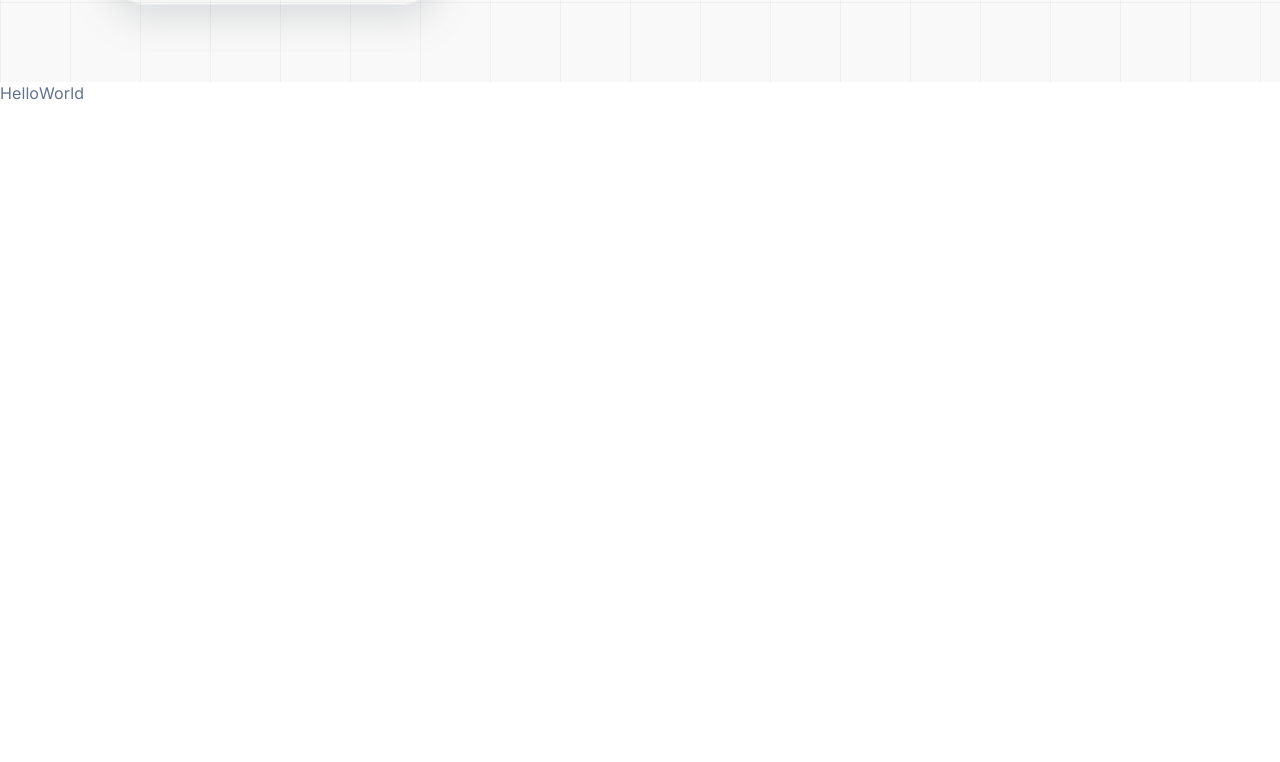
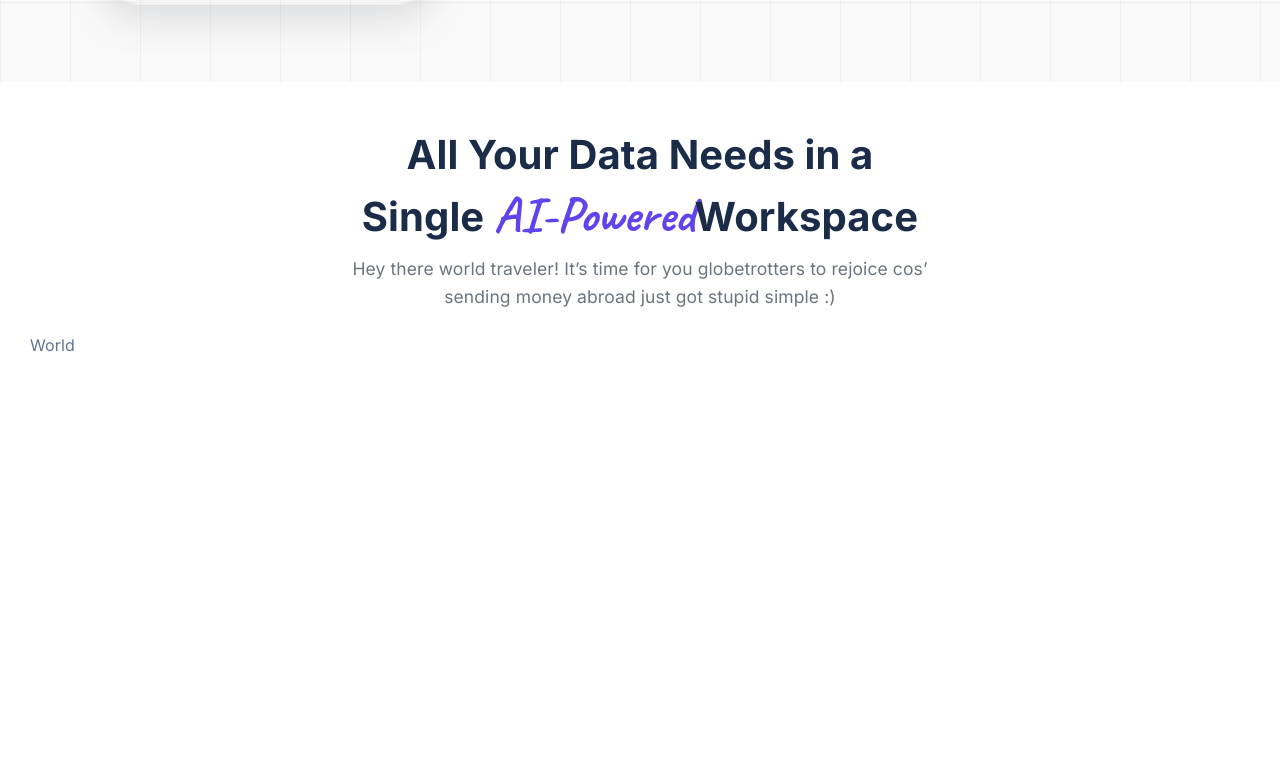
Before and after one commit to lscypher/renkorover-fe, a Next.js app: page / in a window 1280 px wide. Shown: the part 1518-2280 px from the top of the page. Built offline with nearby package versions, Linux system fonts and the light colour scheme.

Commit message:
feat: Basic Feature Page

```diff
--- a/app/_landing-page/components/AboutSection/AboutSection.module.scss
+++ b/app/_landing-page/components/AboutSection/AboutSection.module.scss
@@ -10,6 +10,7 @@
       rgba(46, 53, 57, 0.05) 1px,
       rgba(255, 255, 255, 0.05) 1px
     );
+  gap: 3rem;
   background-size: 7rem 8rem;
 }
 
--- a/app/_landing-page/components/FeatureSection/FeatureSection.module.scss
+++ b/app/_landing-page/components/FeatureSection/FeatureSection.module.scss
@@ -0,0 +1,40 @@
+$cursive-font-color: #5f44ec;
+$subheading-color: #6c747d;
+
+.container {
+  @include flex-col;
+
+  padding: 3rem;
+}
+
+.top {
+  @include flex-col;
+  @include align-c;
+
+  justify-content: center;
+
+  width: 50%;
+  margin: auto;
+  height: 30%;
+}
+
+.topHeading {
+  font-size: 4rem;
+  text-align: center;
+  white-space: pre-line;
+  line-height: 4rem;
+}
+
+.topCursive {
+  color: $cursive-font-color;
+  font-size: 5rem;
+}
+
+.topSubHeading {
+  text-align: center;
+  color: $subheading-color;
+}
+
+.bottom {
+  height: 70%;
+}
--- a/app/_landing-page/components/FeatureSection/FeatureSection.tsx
+++ b/app/_landing-page/components/FeatureSection/FeatureSection.tsx
@@ -1,19 +1,30 @@
-import Container from "@/components/layout/Container"
+import classNames from 'classnames';
 
-import styles from './FeatureSection.module.scss'
-type Props = {}
+import Container from '@/components/layout/Container';
+import Txt from '@/components/common/Txt';
 
-const FeatureSection = (props: Props) => {
+import { TOP_HEADING, TOP_SUB_HEADING } from './constant';
+
+import styles from './FeatureSection.module.scss';
+
+const FeatureSection = () => {
   return (
-    <Container className='section'>
-      <Container className={styles.left}>
-        Hello
+    <Container className={classNames('section', styles.container)}>
+      <Container className={styles.top}>
+        <Txt color='dark' bold className={styles.topHeading}>
+          {TOP_HEADING}
+          <Txt color='dark' cursive className={styles.topCursive}>
+            AI-Powered
+          </Txt>
+          Workspace
+        </Txt>
+        <Txt color='dark' size='l' className={styles.topSubHeading}>
+          {TOP_SUB_HEADING}
+        </Txt>
       </Container>
-      <Container className={styles.right}>
-        World
-      </Container>
+      <Container className={styles.bottom}>World</Container>
     </Container>
-  )
-}
+  );
+};
 
 export default FeatureSection;
--- /dev/null
+++ b/app/_landing-page/components/FeatureSection/constant.ts
@@ -0,0 +1,40 @@
+export const TOP_HEADING = `All Your Data Needs in a \n Single `;
+export const TOP_SUB_HEADING = `Hey there world traveler! It’s time for you globetrotters to
+rejoice cos’ sending money abroad just got stupid simple :)`;
+export const FEATURES = [
+  {
+    id: '',
+    heading: 'Automate Your Trades with Our Intelligent Bot',
+    content: `Looking for a smarter, faster, and more efficient way to trade?
+       Our trading bot is here to help.Our intelligent system will analyze the market.`,
+  },
+  {
+    id: '',
+    heading: 'Real-Time Scalping',
+    content: `Execute rapid, real-time trades within the Nifty 50 options market,
+    leveraging swift market movements for quick profits.`,
+  },
+  {
+    id: '',
+    heading: 'Risk Management System',
+    content: `Implements robust risk management protocols to minimize potential
+    losses, ensuring a balanced approach to trading.`,
+  },
+  {
+    id: '',
+    heading: 'Dynamic Strategy Adaptation',
+    content: `Transfer your earnings to your local bank account at low rates or via ATM`,
+  },
+  {
+    id: '',
+    heading: 'Customizable Parameters:',
+    content: `Pay the VAT authorities in the EU and UK with the
+    GBP and EUR funds in your Payoneer account, for zero fees`,
+  },
+  {
+    id: '',
+    heading: 'Connect with ecosystem',
+    content: `Leverage our network of integrated service
+    providers to simplify your business, help you grow globall`,
+  },
+];
```
